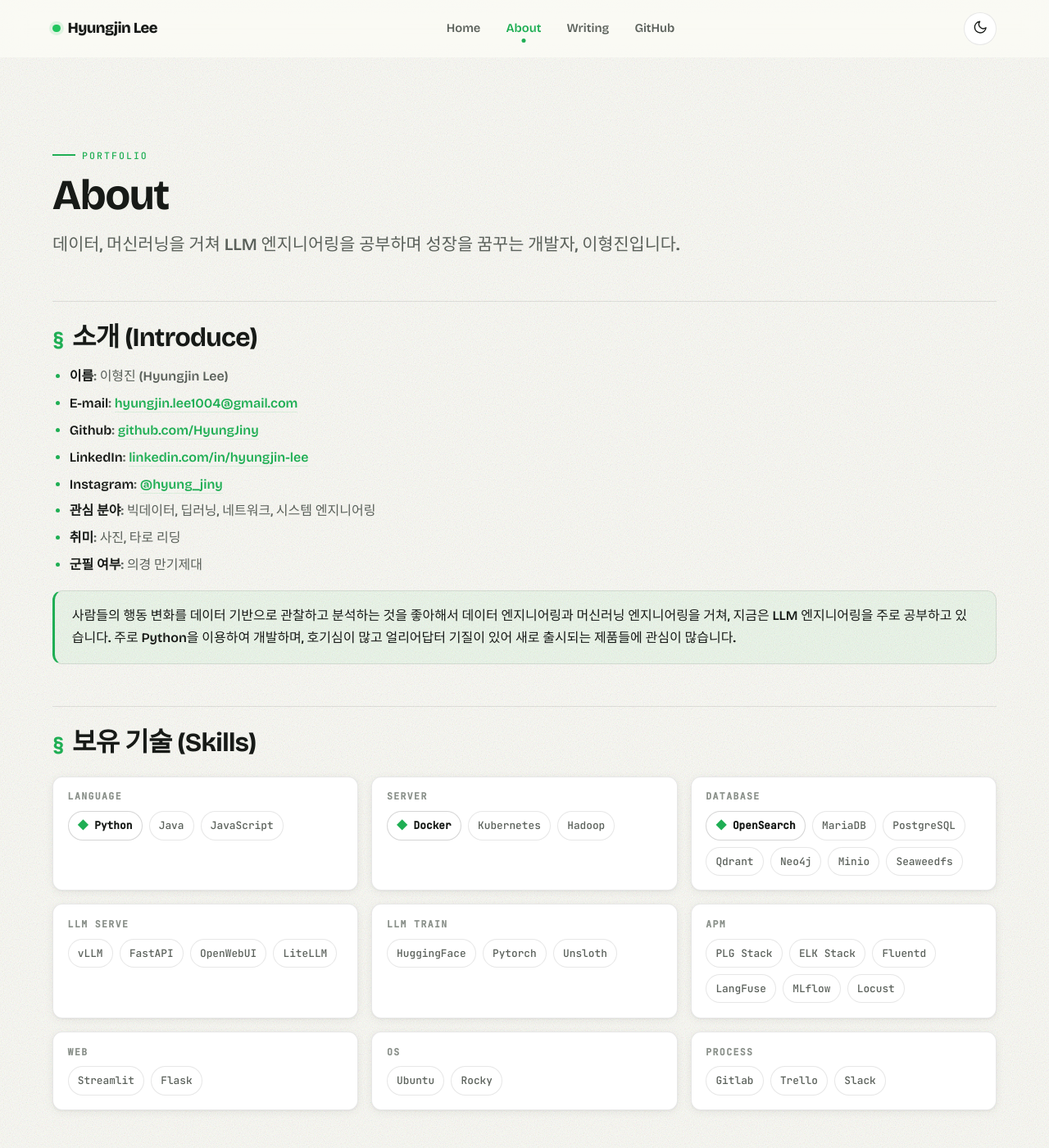
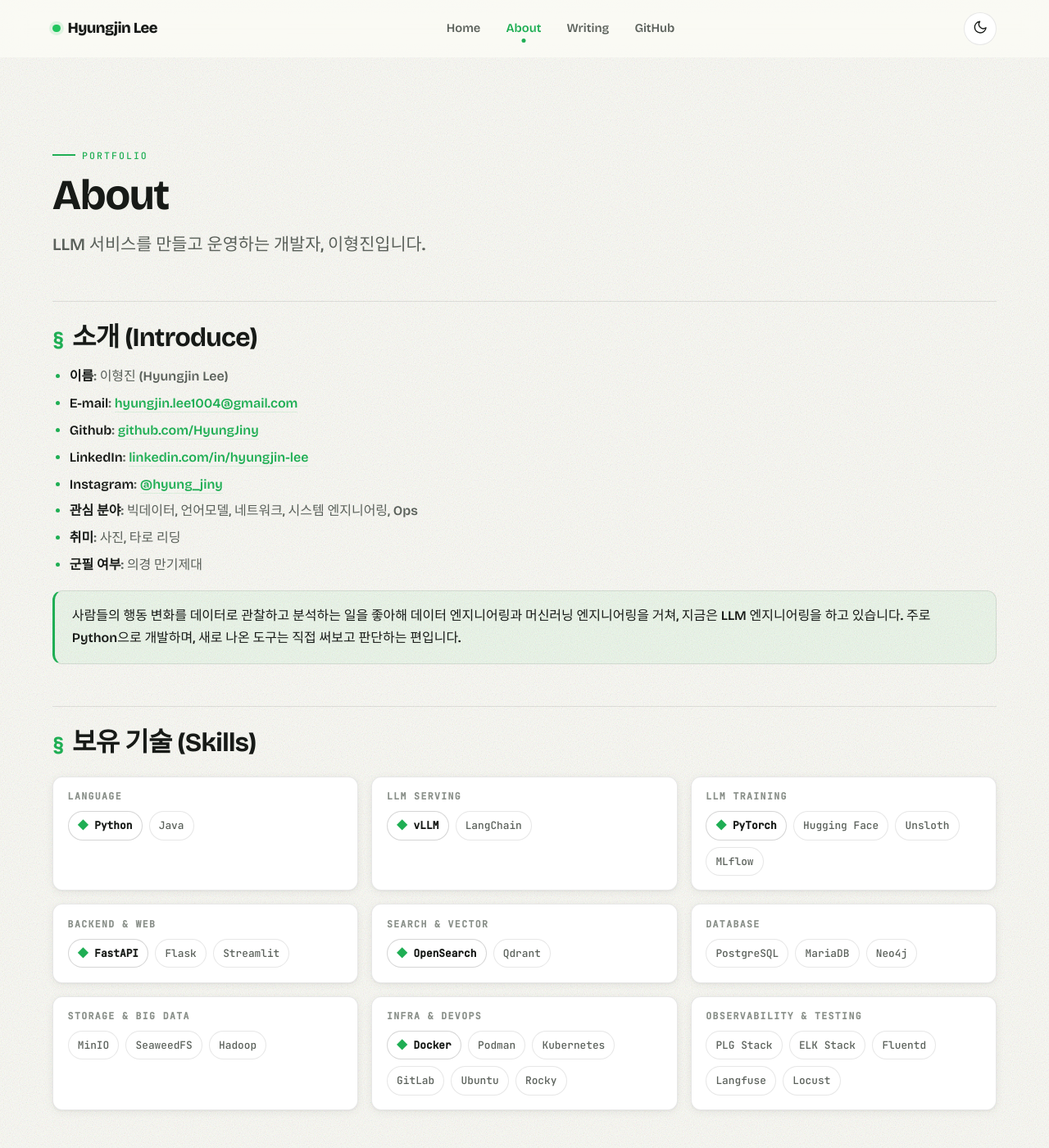
Before and after one commit to HyungJiny/HyungJiny.github.io, a Jekyll site: the page built from about.md, in a window 1280 px wide and 1400 px high. Shown: the whole window at 82% size. Built offline with Jekyll 4.4.1, drawn with Linux system fonts in a browser that asks for light colours; some web fonts are replaced; some of the changed text lies outside the part shown.

Commit message:
Restructure skills into 9 categories and refresh intro copy
Skills were grouped in ways that did not match their contents: Hadoop
sat under "Server" next to Docker/Kubernetes, MinIO and SeaweedFS were
listed as databases, FastAPI was split from Flask/Streamlit, and "APM"
held MLflow and Locust, which are neither. Regroup into nine categories,
lead with the LLM cards, and mark the starred chips accordingly. Fix
vendor spellings (PyTorch, MinIO, SeaweedFS, GitLab, Langfuse,
Hugging Face) so they match the home page.

Make the grid width-driven instead of a fixed three columns so the
layout survives a change in category count; 300px keeps the desktop at
three columns without the column count inverting between 680px and
700px.

Copy said "studying" and "dreaming of" in four places, which undersells
five years of shipping. Rewrite the about intro, subtitle, home hero
tagline and site description to state what the work actually is, and
drop the unused site.tagline key, which no layout referenced.

Co-Authored-By: Claude Opus 5 (1M context) <noreply@anthropic.com>

```diff
--- a/_config.yml
+++ b/_config.yml
@@ -5,10 +5,9 @@
 
 # Site settings
 title: Hyungjin Lee
-tagline: "느린 만큼 섬세한 개발자"
 email: hyungjin.lee1004@gmail.com
 description: >- # this means to ignore newlines until "baseurl:"
-  데이터 엔지니어링을 공부하는 개발자 이형진의 포트폴리오와 개발 일기장.
+  LLM 서비스를 만들고 운영하는 개발자, 이형진입니다.
 baseurl: "" # the subpath of your site, e.g. /blog
 url: "https://hyungjiny.github.io/" # the base hostname & protocol for your site
 lang: ko-KR
--- a/about.md
+++ b/about.md
@@ -3,7 +3,7 @@ layout: page
 title: About
 permalink: /about/
 eyebrow: Portfolio
-subtitle: 데이터, 머신러닝을 거쳐 LLM 엔지니어링을 공부하며 성장을 꿈꾸는 개발자, 이형진입니다.
+subtitle: LLM 서비스를 만들고 운영하는 개발자, 이형진입니다.
 ---
 
 ## 소개 (Introduce)
@@ -13,12 +13,12 @@ subtitle: 데이터, 머신러닝을 거쳐 LLM 엔지니어링을 공부하며
 - **Github**: [github.com/HyungJiny](https://github.com/HyungJiny)
 - **LinkedIn**: [linkedin.com/in/hyungjin-lee](https://www.linkedin.com/in/hyungjin-lee-17a647113)
 - **Instagram**: [@hyung_jiny](https://www.instagram.com/hyung_jiny)
-- **관심 분야**: 빅데이터, 딥러닝, 네트워크, 시스템 엔지니어링
+- **관심 분야**: 빅데이터, 언어모델, 네트워크, 시스템 엔지니어링, Ops
 - **취미**: 사진, 타로 리딩
 - **군필 여부**: 의경 만기제대
 
-> 사람들의 행동 변화를 데이터 기반으로 관찰하고 분석하는 것을 좋아해서 데이터 엔지니어링과 머신러닝 엔지니어링을 거쳐, 지금은 LLM 엔지니어링을 주로 공부하고 있습니다.
-> 주로 Python을 이용하여 개발하며, 호기심이 많고 얼리어답터 기질이 있어 새로 출시되는 제품들에 관심이 많습니다.
+> 사람들의 행동 변화를 데이터로 관찰하고 분석하는 일을 좋아해 데이터 엔지니어링과 머신러닝 엔지니어링을 거쳐, 지금은 LLM 엔지니어링을 하고 있습니다.
+> 주로 Python으로 개발하며, 새로 나온 도구는 직접 써보고 판단하는 편입니다.
 
 ## 보유 기술 (Skills)
 
@@ -28,77 +28,74 @@ subtitle: 데이터, 머신러닝을 거쳐 LLM 엔지니어링을 공부하며
     <div class="chips">
       <span class="chip chip--star">Python</span>
       <span class="chip">Java</span>
-      <span class="chip">JavaScript</span>
     </div>
   </div>
   <div class="skill-cat">
-    <h4>Server</h4>
+    <h4>LLM Serving</h4>
     <div class="chips">
-      <span class="chip chip--star">Docker</span>
-      <span class="chip">Kubernetes</span>
-      <span class="chip">Hadoop</span>
+      <span class="chip chip--star">vLLM</span>
+      <span class="chip">LangChain</span>
+    </div>
+  </div>
+  <div class="skill-cat">
+    <h4>LLM Training</h4>
+    <div class="chips">
+      <span class="chip chip--star">PyTorch</span>
+      <span class="chip">Hugging Face</span>
+      <span class="chip">Unsloth</span>
+      <span class="chip">MLflow</span>
+    </div>
+  </div>
+  <div class="skill-cat">
+    <h4>Backend &amp; Web</h4>
+    <div class="chips">
+      <span class="chip chip--star">FastAPI</span>
+      <span class="chip">Flask</span>
+      <span class="chip">Streamlit</span>
+    </div>
+  </div>
+  <div class="skill-cat">
+    <h4>Search &amp; Vector</h4>
+    <div class="chips">
+      <span class="chip chip--star">OpenSearch</span>
+      <span class="chip">Qdrant</span>
     </div>
   </div>
   <div class="skill-cat">
     <h4>Database</h4>
     <div class="chips">
-      <span class="chip chip--star">OpenSearch</span>
+      <span class="chip">PostgreSQL</span>
       <span class="chip">MariaDB</span>
-      <span class="chip">PostgreSQL</span>
-      <span class="chip">Qdrant</span>
       <span class="chip">Neo4j</span>
-      <span class="chip">Minio</span>
-      <span class="chip">Seaweedfs</span>
     </div>
   </div>
   <div class="skill-cat">
-    <h4>LLM Serve</h4>
+    <h4>Storage &amp; Big Data</h4>
     <div class="chips">
-      <span class="chip">vLLM</span>
-      <span class="chip">FastAPI</span>
-      <span class="chip">OpenWebUI</span>
-      <span class="chip">LiteLLM</span>
+      <span class="chip">MinIO</span>
+      <span class="chip">SeaweedFS</span>
+      <span class="chip">Hadoop</span>
     </div>
   </div>
   <div class="skill-cat">
-    <h4>LLM Train</h4>
+    <h4>Infra &amp; DevOps</h4>
     <div class="chips">
-      <span class="chip">HuggingFace</span>
-      <span class="chip">Pytorch</span>
-      <span class="chip">Unsloth</span>
-    </div>
-  </div>
-  <div class="skill-cat">
-    <h4>APM</h4>
-    <div class="chips">
-      <span class="chip">PLG Stack</span>
-      <span class="chip">ELK Stack</span>
-      <span class="chip">Fluentd</span>
-      <span class="chip">LangFuse</span>
-      <span class="chip">MLflow</span>
-      <span class="chip">Locust</span>
-    </div>
-  </div>
-  <div class="skill-cat">
-    <h4>Web</h4>
-    <div class="chips">
-      <span class="chip">Streamlit</span>
-      <span class="chip">Flask</span>
-    </div>
-  </div>
-  <div class="skill-cat">
-    <h4>OS</h4>
-    <div class="chips">
+      <span class="chip chip--star">Docker</span>
+      <span class="chip">Podman</span>
+      <span class="chip">Kubernetes</span>
+      <span class="chip">GitLab</span>
       <span class="chip">Ubuntu</span>
       <span class="chip">Rocky</span>
     </div>
   </div>
   <div class="skill-cat">
-    <h4>Process</h4>
+    <h4>Observability &amp; Testing</h4>
     <div class="chips">
-      <span class="chip">Gitlab</span>
-      <span class="chip">Trello</span>
-      <span class="chip">Slack</span>
+      <span class="chip">PLG Stack</span>
+      <span class="chip">ELK Stack</span>
+      <span class="chip">Fluentd</span>
+      <span class="chip">Langfuse</span>
+      <span class="chip">Locust</span>
     </div>
   </div>
 </div>
@@ -116,9 +113,9 @@ subtitle: 데이터, 머신러닝을 거쳐 LLM 엔지니어링을 공부하며
 1. 문현수, 이형진, 남현규, 이영석, **["모바일 비디오 스트리밍 데이터 분석 도구 및 사례 연구"](https://drive.google.com/file/d/1-HHLVv_79X7NusWvhfxZWNjXLz0xvSNy/view)**, KNOM Review, 21(1), 18-26, 2018.08.
 
 ### Domestic Conference
-1. 이형진, 남현규, 문현수, 이영석, **["인터넷 커뮤니티 특색에 따른 하이라이트 생성 모델"](https://drive.google.com/file/d/1KIJbMy7urieNBE-n7WHM7cWIwSsoVzMJ/view?usp=sharing)**, 한국정보과학회 학술대회, 2018.12.
+1. 이형진, 남현규, 문현수, 이영석, **["인터넷 커뮤니티 특색에 따른 하이라이트 생성 모델"](https://drive.google.com/file/d/1ubV_OIg9sc_9gTkHUWUNaJXI02vFLj02/view?usp=sharing)**, 한국정보과학회 학술대회, 2018.12.
 2. 이형진, 이정현, 김민성, 남현규, 문현수, 이영석, **["라즈베리파이를 이용한 학내 유동인구 측정"](https://drive.google.com/file/d/1HcKl--F8cRvdyOkwcmWWBr3GNLk86b5a/view)**, 한국정보과학회 학술대회, 2017.12.
-3. 김수진, 김민성, 김근영, 이정현, 이형진, 박종현, **["오픈소스를 활용한 IoT 스마트 홈 컴포넌트 설계 및 구현"](https://drive.google.com/file/d/11zNeSzLd9TEC4XiR5MoOFClBNeGVEieD/view?usp=sharing)**, 한국정보과학회 학술대회, 2017.06.
+3. 김수진, 김민성, 김근영, 이정현, 이형진, 박종현, **["오픈소스를 활용한 IoT 스마트 홈 컴포넌트 설계 및 구현"](https://www.dbpia.co.kr/journal/articleDetail?nodeId=NODE07207748)**, 한국정보과학회 학술대회, 2017.06.
 4. 이형진, 문현수, 이영석, **["비콘의 속삭임 : 소리를 이용한 ASCII 코드 전송 어플리케이션"](https://drive.google.com/file/d/1cUKBPuwCfuzHEupusnz5CGRLvUZh9Ok-/view?usp=sharing)**, 한국정보과학회 학술대회, 2016.12.
 
 ### Software
@@ -153,7 +150,7 @@ subtitle: 데이터, 머신러닝을 거쳐 LLM 엔지니어링을 공부하며
   <div class="tl-item">
     <span class="when">2021.03 — 재직중</span>
     <h4>(주)바이브컴퍼니</h4>
-    <p>인공지능&amp;빅데이터연구소 인공지능랩</p>
+    <p>인공지능&amp;빅데이터연구소 AI연구소</p>
   </div>
   <div class="tl-item">
     <span class="when">2020.08 — 2021.02</span>
--- a/assets/css/main.scss
+++ b/assets/css/main.scss
@@ -445,7 +445,7 @@ h1, h2, h3, h4 { font-family: var(--font-display); font-weight: 700; letter-spac
 .prose pre code { background: none; border: none; padding: 0; color: inherit; }
 
 /* skill chip grid: applied to first big list group inside about via .skills */
-.skills-grid { display: grid; grid-template-columns: repeat(3, 1fr); gap: 1rem; margin-top: 1.5rem; }
+.skills-grid { display: grid; grid-template-columns: repeat(auto-fill, minmax(300px, 1fr)); gap: 1rem; margin-top: 1.5rem; }
 .skill-cat { background: var(--surface); border: 1px solid var(--border); border-radius: var(--radius); padding: 1.1rem; box-shadow: var(--shadow-sm); }
 .skill-cat h4 { font-family: var(--font-mono); font-size: .72rem; letter-spacing: .12em; text-transform: uppercase; color: var(--text-faint); margin-bottom: .7rem; }
 
```
Also changed, not shown: other parts of about.md (+1 -1 lines), index.md (+2 -2 lines).
